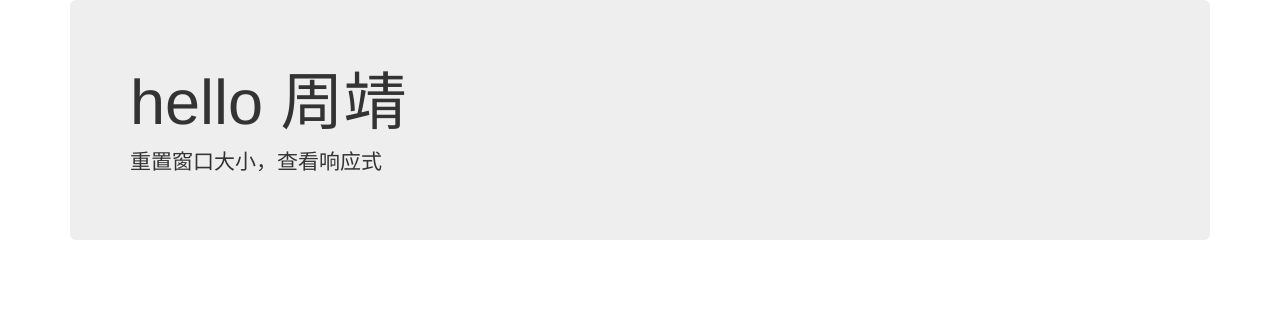
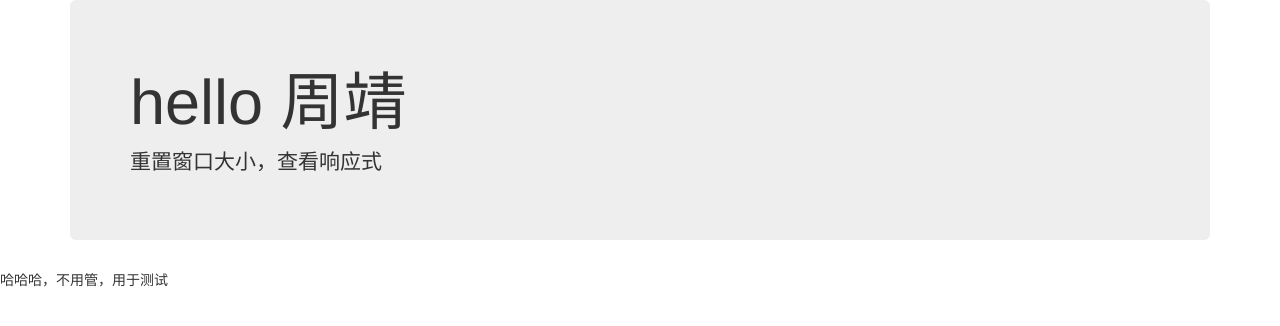
Before and after one commit to MrZhou-jj/MrZhou-jj.github.io, a plain HTML site: page index.html in a window 1280 px wide. Drawn offline with nearby package versions, Linux system fonts and the light colour scheme.

Commit message:
Update index.html
哈哈哈

```diff
--- a/index.html
+++ b/index.html
@@ -25,6 +25,7 @@
       <p>重置窗口大小，查看响应式</p>
     </div>
   </div>
+  <p>哈哈哈，不用管，用于测试</p>
 
 </body>
 </html>
```
